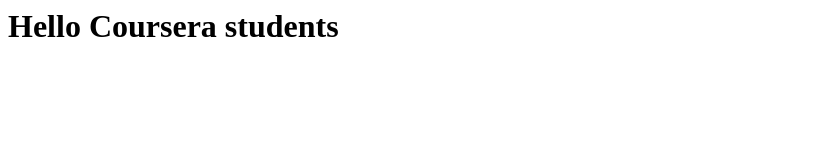
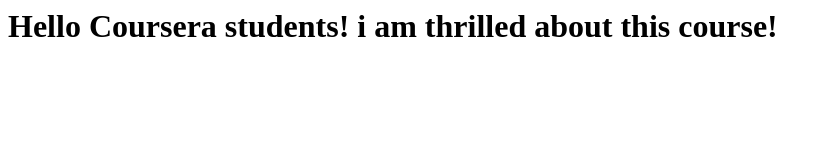
Before and after one commit to Silina04/Coursera-test2, a plain HTML site: page index.html in a window 1280 px wide. Shown: the whole page, without its empty margins (0-830 px from the left). Drawn offline with Linux system fonts and the light colour scheme.

Commit message:
next version web page

```diff
--- a/index.html
+++ b/index.html
@@ -4,6 +4,6 @@
         <title>Hello Coursera</title>
     </head>
     <body>
-    <h1>Hello Coursera students</h1>
+    <h1>Hello Coursera students! i am thrilled about this course!</h1>
     </body>
 </html>
```
